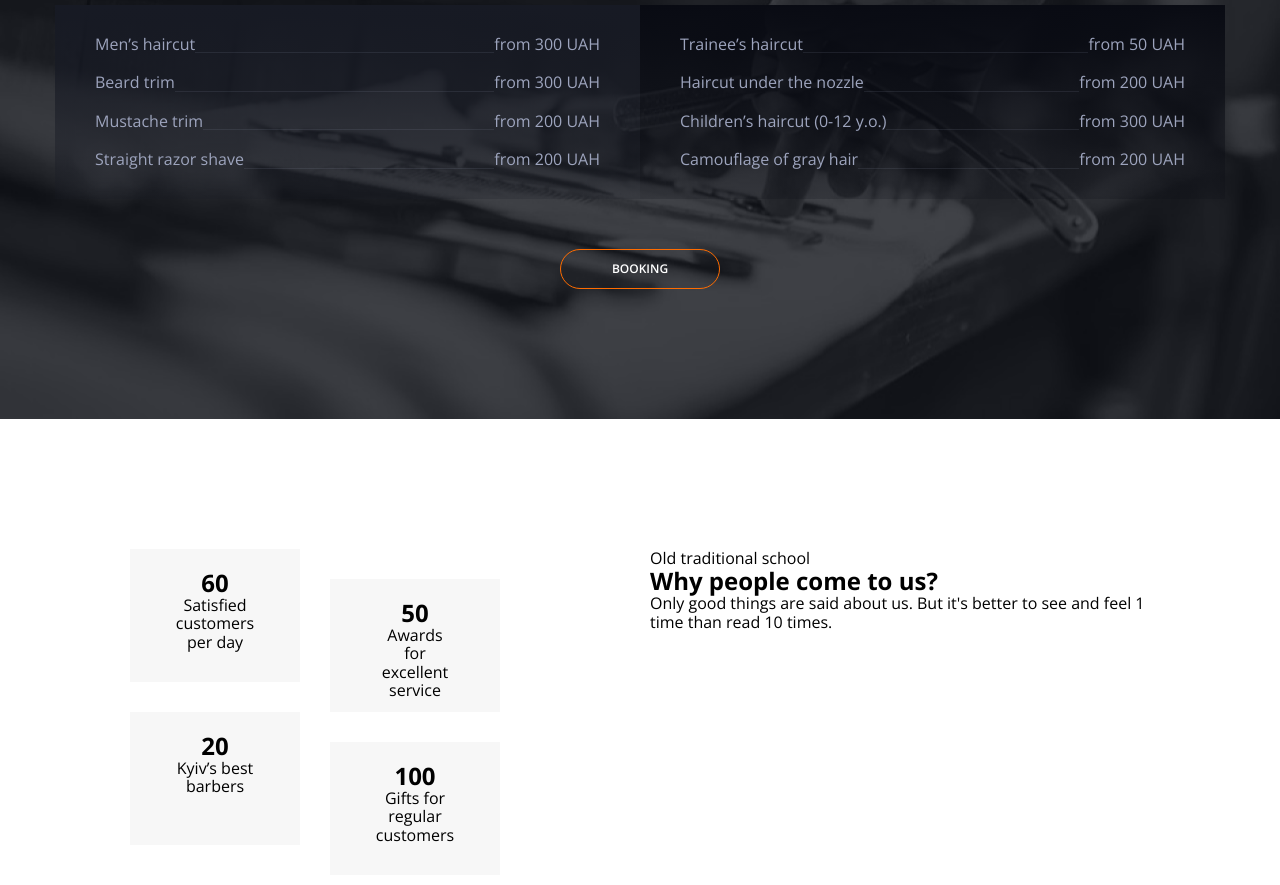
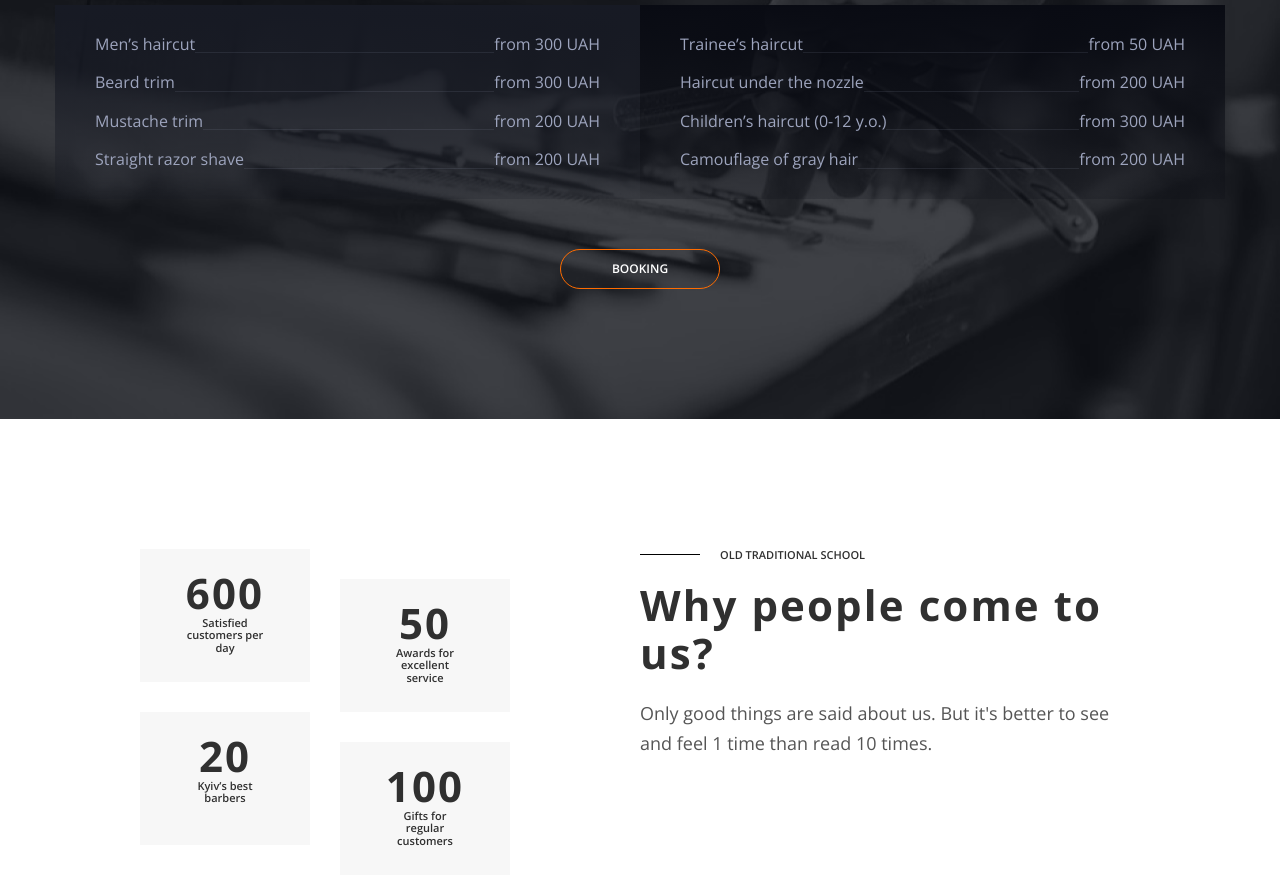
Before and after one commit to serheihimself/barbershop, a plain HTML site: page index.html in a window 1280 px wide. Shown: the part 1635-2520 px from the top of the page. Drawn offline with nearby package versions, Linux system fonts and the light colour scheme.

Commit message:
benefit section commit

```diff
--- a/index.html
+++ b/index.html
@@ -157,26 +157,34 @@
           <div class="benefits___section_wrapper">
             <ul class="benefits__section_list">
               <li class="benefits__section_card">
-                <h2>60</h2>
-                <p>Satisfied customers per day</p>
+                <h2 class="benefits__section_title">600</h2>
+                <p class="benefits__section__description">
+                  Satisfied customers per day
+                </p>
               </li>
               <li class="benefits__section_card">
-                <h2>20</h2>
-                <p>Kyiv’s best barbers</p>
+                <h2 class="benefits__section_title">50</h2>
+                <p class="benefits__section__description">
+                  Awards for excellent service
+                </p>
               </li>
               <li class="benefits__section_card">
-                <h2>50</h2>
-                <p>Awards for excellent service</p>
+                <h2 class="benefits__section_title">20</h2>
+                <p class="benefits__section__description">
+                  Kyiv’s best barbers
+                </p>
               </li>
               <li class="benefits__section_card">
-                <h2>100</h2>
-                <p>Gifts for regular customers</p>
+                <h2 class="benefits__section_title">100</h2>
+                <p class="benefits__section__description">
+                  Gifts for regular customers
+                </p>
               </li>
             </ul>
             <div class="benefits___section_box">
-              <p>Old traditional school</p>
-              <h2>Why people come to us?</h2>
-              <p>
+              <p class="offer__section_description">Old traditional school</p>
+              <h2 class="benefits__section_title">Why people come to us?</h2>
+              <p class="offer__section_text">
                 Only good things are said about us. But it's better to see and
                 feel 1 time than read 10 times.
               </p>
--- a/sass/components/_main.scss
+++ b/sass/components/_main.scss
@@ -178,14 +178,14 @@
 }
 .benefits___section_wrapper {
   display: flex;
-  height: 330px;
-  justify-content: space-around;
+  justify-content: center;
+  gap: 130px;
 }
 .benefits__section_list {
   display: flex;
-  flex-direction: column;
   flex-wrap: wrap;
-  gap: 30px;
+  width: 370px;
+  column-gap: 30px;
 }
 .benefits__section_card {
   background-color: var(--background-color);
@@ -193,11 +193,26 @@
   height: 133px;
   padding: 20px 45px;
   text-align: center;
-  &:nth-child(3) {
+  &:nth-child(even) {
     margin-top: 30px;
   }
+}
+.benefits__section_title {
+  color: var(--secondary-text-color-theme-light);
+  font-size: 42px;
+  font-weight: 700;
+  letter-spacing: 2.1px;
+}
+
+.benefits__section__description {
+  color: var(--secondary-text-color-theme-light);
+  font-size: 11px;
+  font-weight: 600;
 }
 
 .benefits___section_box {
   width: 500px;
+  display: flex;
+  flex-direction: column;
+  gap: 20px;
 }
```
Also changed, not shown: css/main.css, css/main.min.css, 2 other files.
